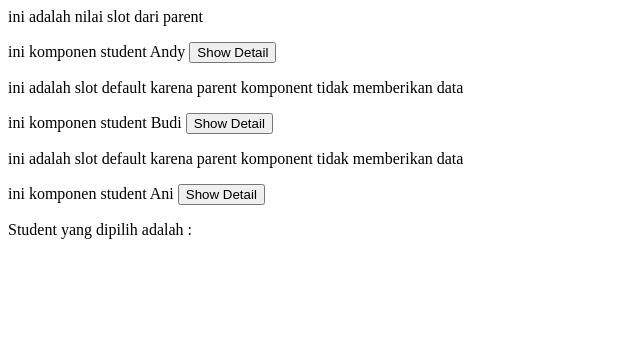
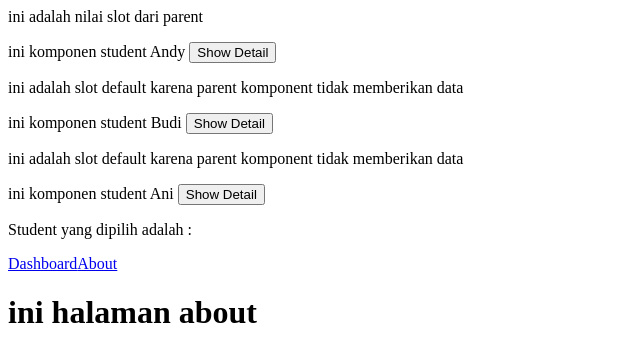
Before and after one commit to komarnetwork/vue3, a Vue app in the folder vue-project/: page /about in a window 1280 px wide. Shown: the top 362 px of the page, without its empty margins (0-640 px from the left). Built offline with nearby package versions, Linux system fonts and the light colour scheme.

Commit message:
vue router

```diff
--- a/vue-project/package.json
+++ b/vue-project/package.json
@@ -12,6 +12,7 @@
   },
   "dependencies": {
     "vue": "^3.3.11",
+    "vue-router": "^4.3.0",
     "vuex": "^4.1.0"
   },
   "devDependencies": {
--- a/vue-project/src/App.vue
+++ b/vue-project/src/App.vue
@@ -4,6 +4,12 @@
   <Student @response="showData" studentName="Ani"></Student>
 
   <p>Student yang dipilih adalah : {{ selectedStudent }}</p>
+
+  <!-- Vue Router -->
+  <RouterLink to="/">Dashboard</RouterLink>
+  <RouterLink to="/about">About</RouterLink>
+
+  <RouterView></RouterView>
 </template>
 
 <script>
--- a/vue-project/src/main.js
+++ b/vue-project/src/main.js
@@ -2,5 +2,6 @@
 
 import { createApp } from 'vue'
 import App from './App.vue'
+import router from './router'
 
-createApp(App).mount('#app')
+createApp(App).use(router).mount('#app')
--- /dev/null
+++ b/vue-project/src/views/About.vue
@@ -0,0 +1,3 @@
+<template>
+  <h1>ini halaman about</h1>
+</template>
--- /dev/null
+++ b/vue-project/src/views/Dashboard.vue
@@ -0,0 +1,3 @@
+<template>
+  <h1>Hello Selamat Datang di Toturial vue router</h1>
+</template>
```
Also changed, not shown: vue-project/src/router/index.js (added, +21 -0 lines), 1 other file (tests, documents, lock files or other folders).
